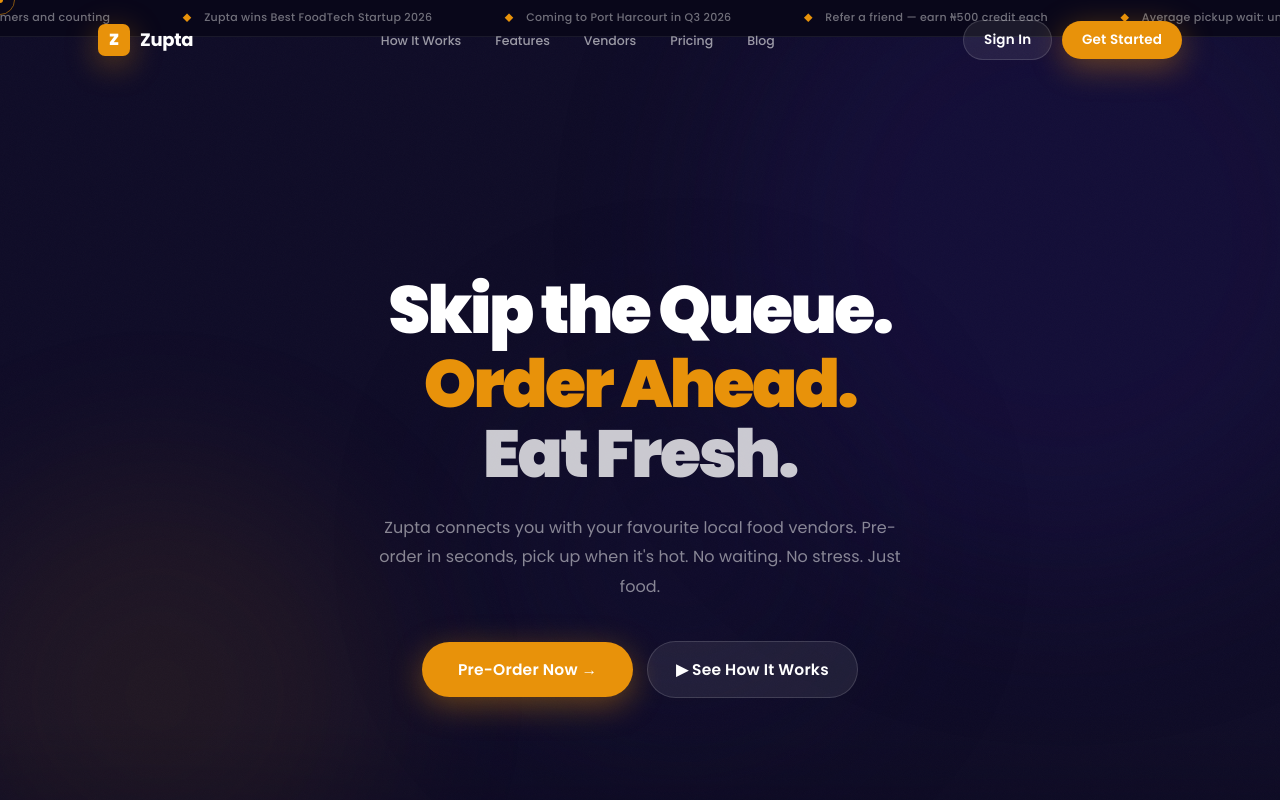
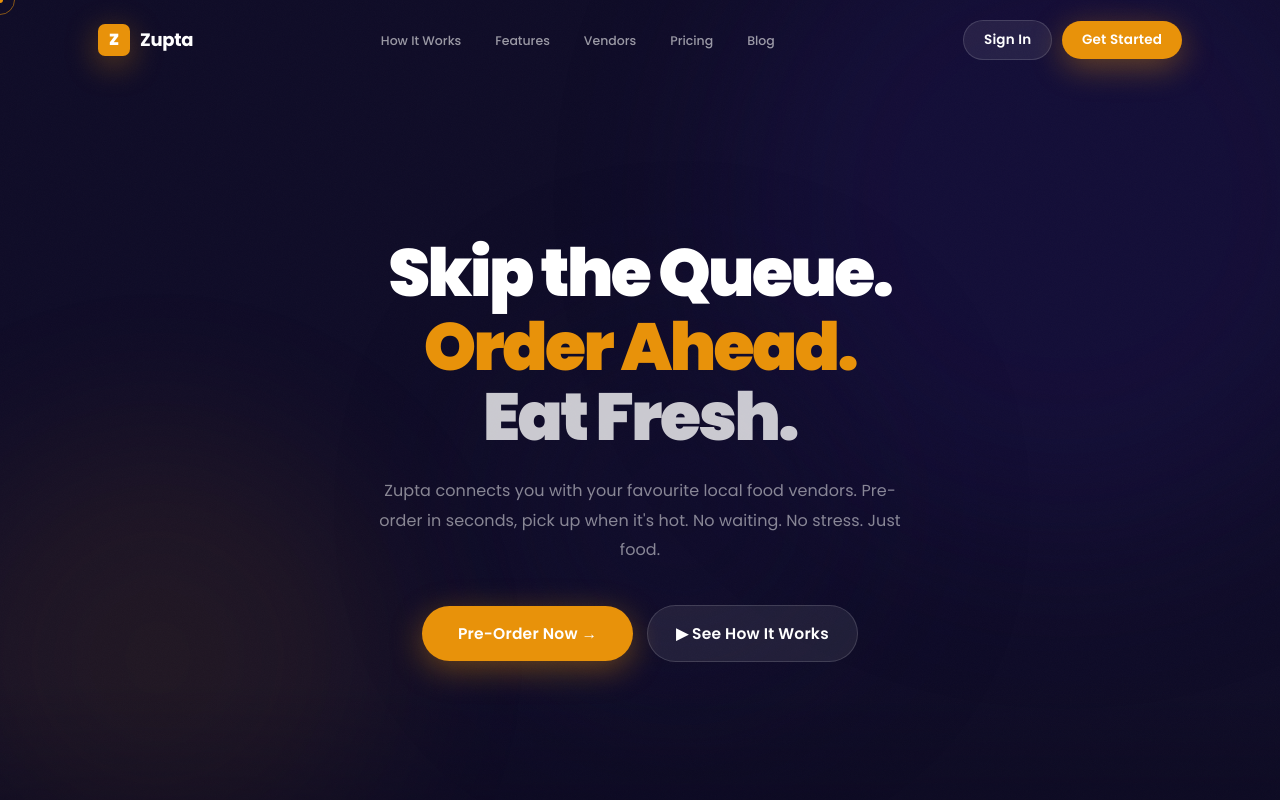
Before and after one commit to ediboochala/Zupta, a Next.js app: page / in a window 1280 px wide. Shown: the top 800 px of the page. Built offline with nearby package versions, Linux system fonts and the light colour scheme.

Commit message:
Remove Ticker slider from page

```diff
--- a/app/page.tsx
+++ b/app/page.tsx
@@ -5,7 +5,6 @@
 import ScrollEffects from '@/components/ui/ScrollEffects'
 import OrderModal    from '@/components/ui/OrderModal'
 import Toast         from '@/components/ui/Toast'
-import Ticker        from '@/components/ui/Ticker'
 import VendorMarquee from '@/components/ui/VendorMarquee'
 
 import Hero          from '@/components/sections/Hero'
@@ -50,7 +49,6 @@
 
       {/* Page */}
       <main>
-        <Ticker />
         <Hero onOrderClick={openModal} />
         <Stats />
         <HowItWorks />
```
